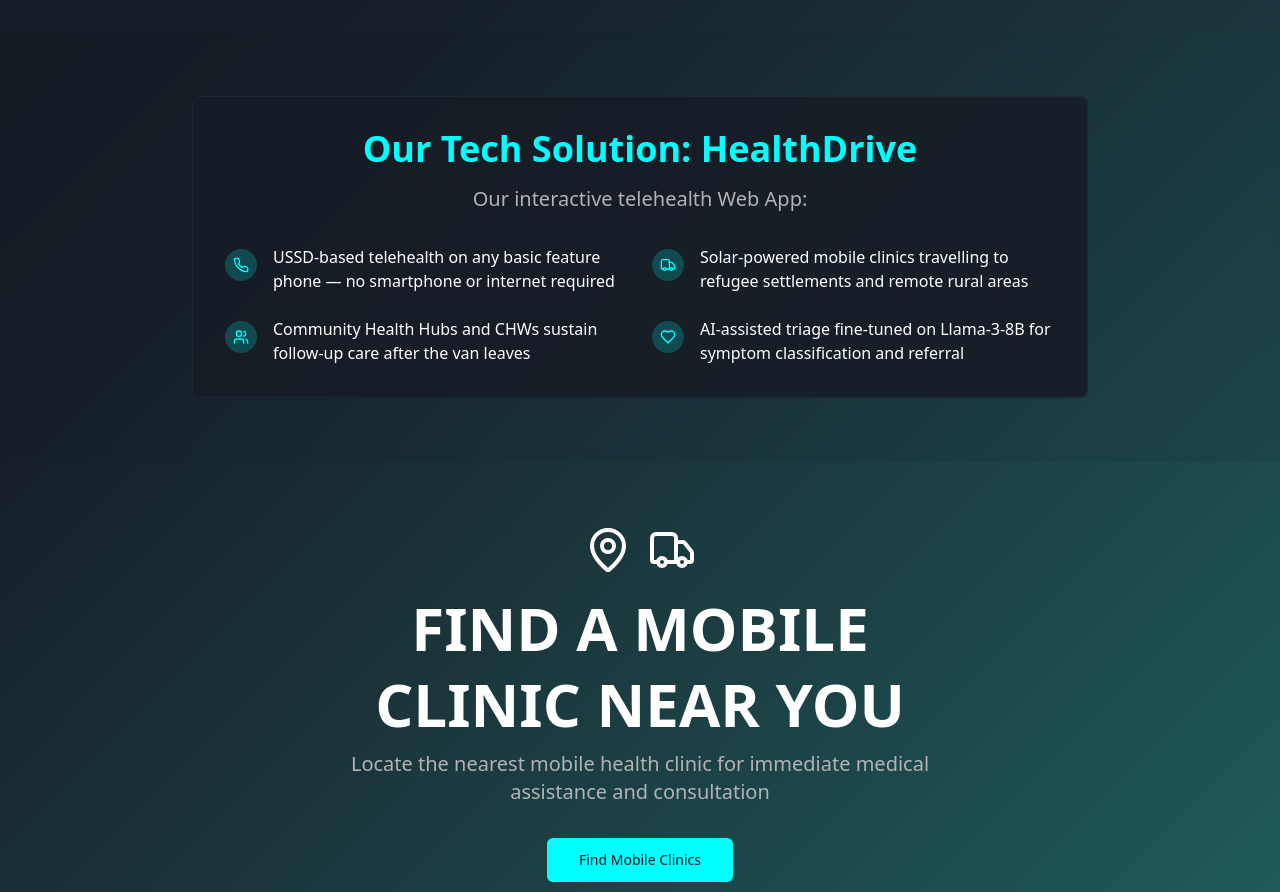
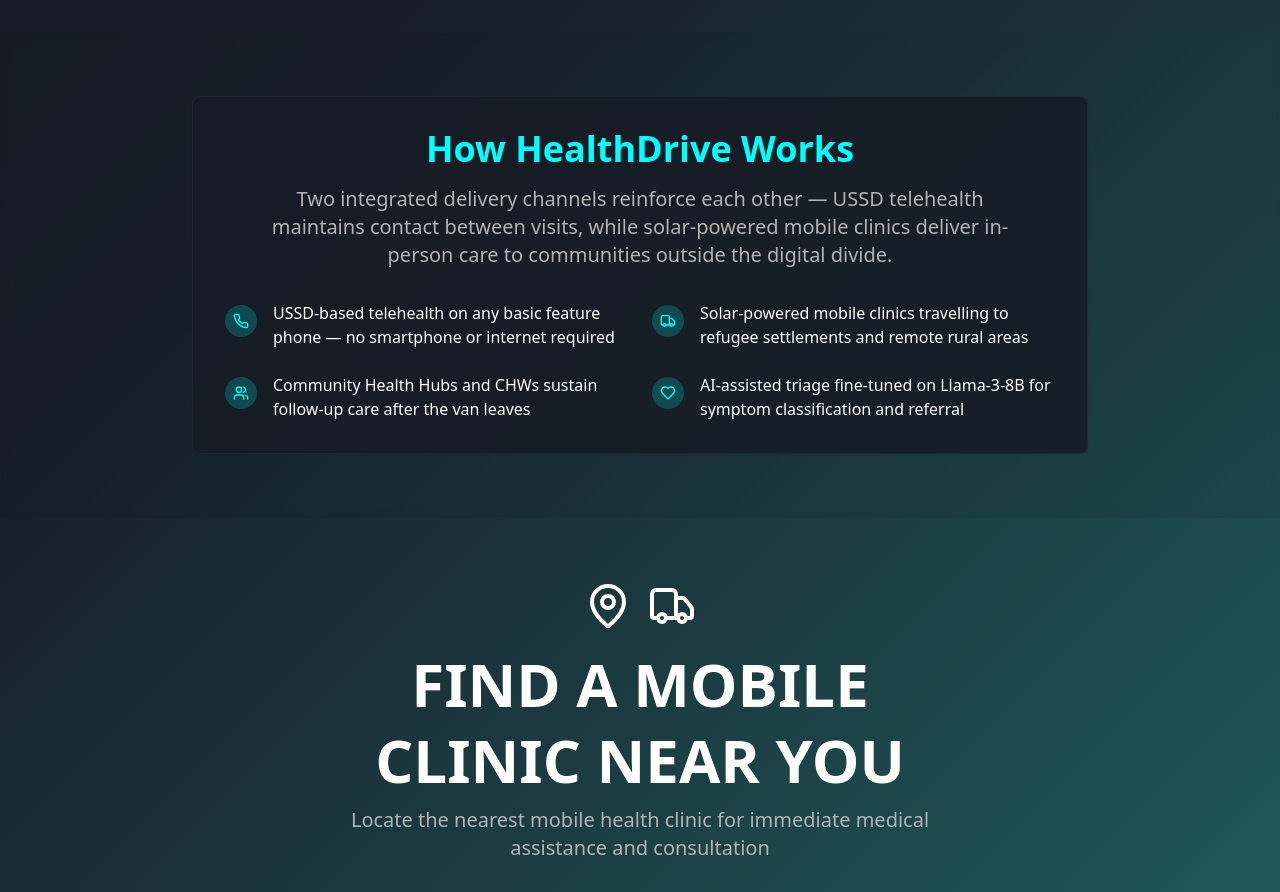
Before and after one commit to AgbajeCity/healthdrive, a React (Vite) app: page / in a window 1280 px wide. Shown: the part 1560-2452 px from the top of the page. Built offline with nearby package versions, Linux system fonts and the light colour scheme.

Commit message:
Changes
Co-authored-by: AgbajeCity <104626908+AgbajeCity@users.noreply.github.com>

```diff
--- a/src/pages/Index.tsx
+++ b/src/pages/Index.tsx
@@ -372,10 +372,10 @@ const Index = () => {
             <CardContent className="p-8">
               <div className="text-center mb-8">
                 <h2 className="text-3xl md:text-4xl font-bold text-primary mb-4">
-                  Our Tech Solution: HealthDrive
+                  How HealthDrive Works
                 </h2>
-                <p className="text-xl text-muted-foreground">
-                  Our interactive telehealth Web App:
+                <p className="text-xl text-muted-foreground max-w-3xl mx-auto">
+                  Two integrated delivery channels reinforce each other — USSD telehealth maintains contact between visits, while solar-powered mobile clinics deliver in-person care to communities outside the digital divide.
                 </p>
               </div>
 
```
